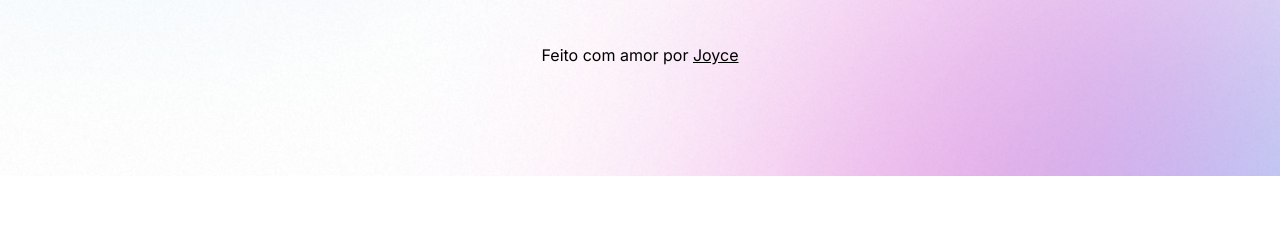
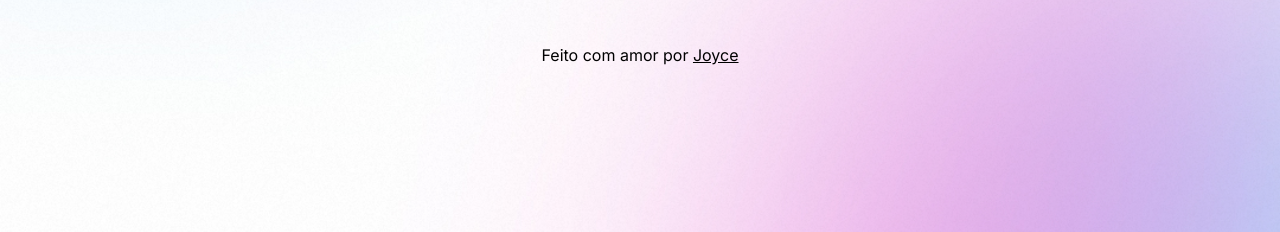
Before and after one commit to joycejsm/Rockseat-desafio-portfolio-mobile, a plain HTML site: page index.html in a window 1280 px wide. Shown: the part 624-856 px from the top of the page. Before the commit the page ends 800 px from the top, so only its background shows below. Drawn offline with nearby package versions, Linux system fonts and the light colour scheme; a web font is replaced by a local one.

Commit message:
changing on bg
changing on background with media query

```diff
--- a/style.css
+++ b/style.css
@@ -36,6 +36,7 @@ body{
     background-repeat: no-repeat;
     background-position: top center;
     background-size: cover;
+    height: 100vh;
 }
 
 #container {
@@ -148,3 +149,12 @@ footer{
     text-decoration: none;
 
 }
+@media (min-width: 700px){
+    :root{
+        --bg-color: url(./assets/bg-mobile-dark\ \(1080x1920\).jpg);
+    }
+
+    .light{
+        --bg-url: url(./assets/bg-mobile-light\ \(1080x1920\).jpg);
+    }
+}
```
